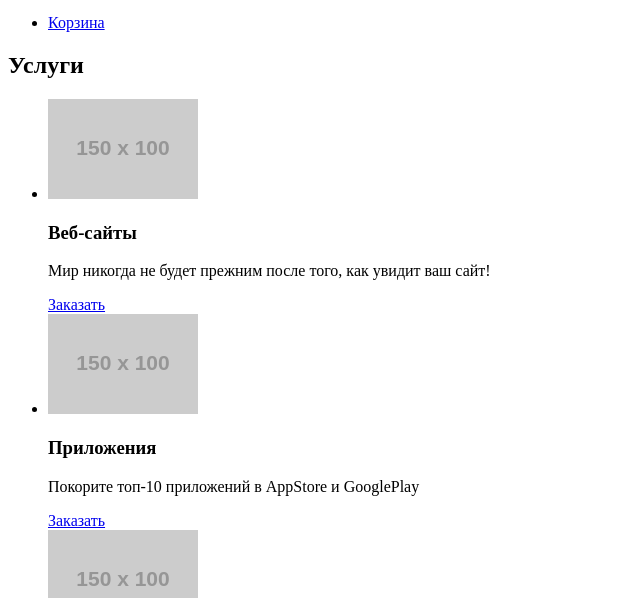
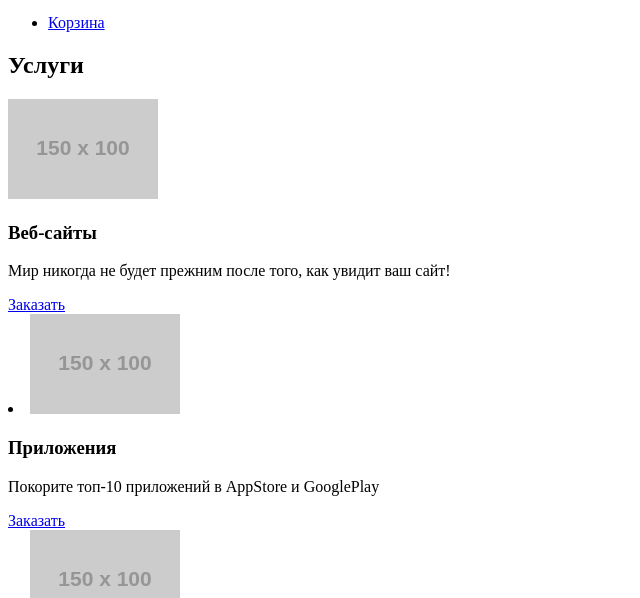
Before and after one commit to nstsvs/1302997-nerds-27, a plain HTML site: page index.html in a window 1280 px wide. Shown: the part 202-800 px from the top of the page, without its empty margins (0-640 px from the left). Drawn offline with Linux system fonts and the light colour scheme; placeholder pictures from the web are drawn by us.

Commit message:
Update index.html

```diff
--- a/index.html
+++ b/index.html
@@ -28,15 +28,14 @@
 
       <section>
       <h2>Услуги</h2>
-      <ul>
-        <li>
-          <img src="https://via.placeholder.com/150x100" alt="Веб-сайты">
+      <div>
+        <img src="https://via.placeholder.com/150x100" alt="Веб-сайты">
           <h3>Веб-сайты</h3>
             <p>
               Мир никогда не будет прежним после того, как увидит ваш сайт!
             </p>
             <a href="catalog.html">Заказать</a>
-          </li>
+          </div>
           <li>
             <img src="https://via.placeholder.com/150x100" alt="Приложения">
             <h3>Приложения</h3>
```
